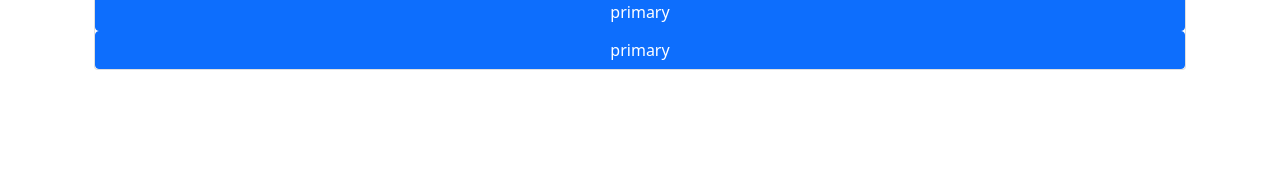
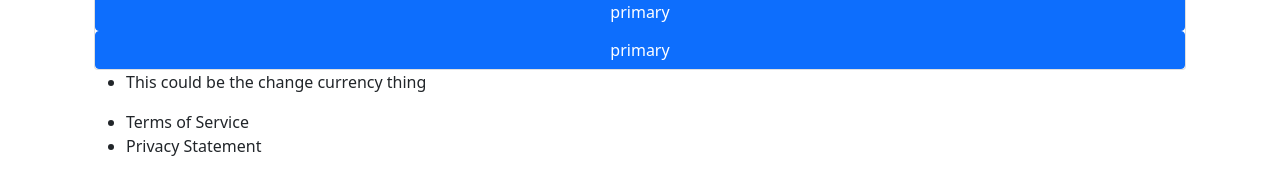
Before and after one commit to graysonbloskas/retail-hut, a React (Create React App) app in the folder client/: page / in a window 1280 px wide. Shown: the part 1127-1298 px from the top of the page. Before the commit the page ends 1197 px from the top, so only its background shows below. Built offline with nearby package versions, Linux system fonts and the light colour scheme.

Commit message:
created a very basic footer that looks super horrible so someone please fix it and make it look nicer i don't know how to do front end make things nice

```diff
--- /dev/null
+++ b/client/src/components/Footer/index.js
@@ -0,0 +1,32 @@
+import React from "react";
+import Container from "../Container";
+import Row from "../Row";
+import Col from "../Col";
+
+function Footer() {
+  return (
+    <div className="Footer">
+      <Container>
+        <Row>
+          <Col>
+            <div>
+              <ul>
+                <li>
+                  <p>This could be the change currency thing</p>
+                </li>
+                <li>
+                  <a>Terms of Service</a>
+                </li>
+                <li>
+                  <a>Privacy Statement</a>
+                </li>
+              </ul>
+            </div>
+          </Col>
+        </Row>
+      </Container>
+    </div>
+  );
+}
+
+export default Footer;
--- a/client/src/pages/Homepage/index.js
+++ b/client/src/pages/Homepage/index.js
@@ -1,16 +1,18 @@
-import React from 'react';
-import Container from '../../components/Container';
-import Col from '../../components/Col';
-import Row from '../../components/Row';
-import homepageHero from '../../components/Homepage-Hero';
-import Header from '../../components/Header'
-import FeaturedList from '../../components/FeaturedList';
-import Nav from '../../components/Nav'
+import React from "react";
+import Container from "../../components/Container";
+import Col from "../../components/Col";
+import Row from "../../components/Row";
+import homepageHero from "../../components/Homepage-Hero";
+import Header from "../../components/Header";
+import FeaturedList from "../../components/FeaturedList";
+import Nav from "../../components/Nav";
+import Footer from "../../components/Footer";
+
 const Homepage = () => {
   return (
     <Container fluid>
       <Row>
-                <Col size='md-6'>
+        <Col size="md-6">
           <Header />
           <Nav />
         </Col>
@@ -18,8 +20,13 @@ const Homepage = () => {
       <Row>
         <FeaturedList />
       </Row>
+      <Col>
+        <Row>
+          <Footer />
+        </Row>
+      </Col>
     </Container>
-    )
-}
+  );
+};
 
 export default Homepage;
```
Also changed, not shown: client/src/components/Footer/style.css (added). Lines whose indentation alone changed are shown as unchanged.
